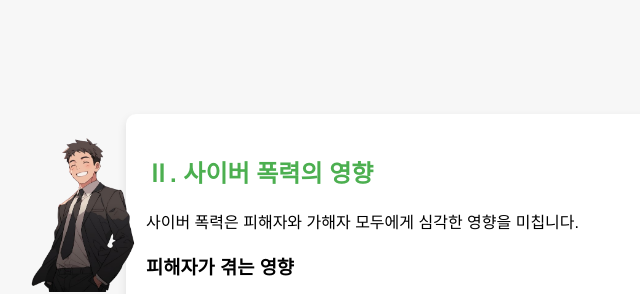
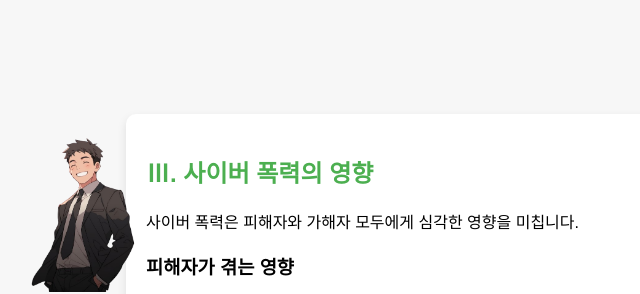
Before and after one commit to taegwon04/cyberbulling, a plain HTML site: page index.html in a window 1280 px wide. Shown: the top 294 px of the page, 144-784 px from the left. Drawn offline with Linux system fonts and the light colour scheme.

Commit message:
Update index.html

```diff
--- a/index.html
+++ b/index.html
@@ -100,7 +100,7 @@
     <div id="concept" class="active">
         <img src="char.png" alt="디지털 윤리 지킴이" class="character">
         <div>
-            <h2>Ⅱ. 사이버 폭력의 영향</h2>
+            <h2>Ⅲ. 사이버 폭력의 영향</h2>
             <p>사이버 폭력은 피해자와 가해자 모두에게 심각한 영향을 미칩니다.</p>
 
             <h3>피해자가 겪는 영향</h3>
```
